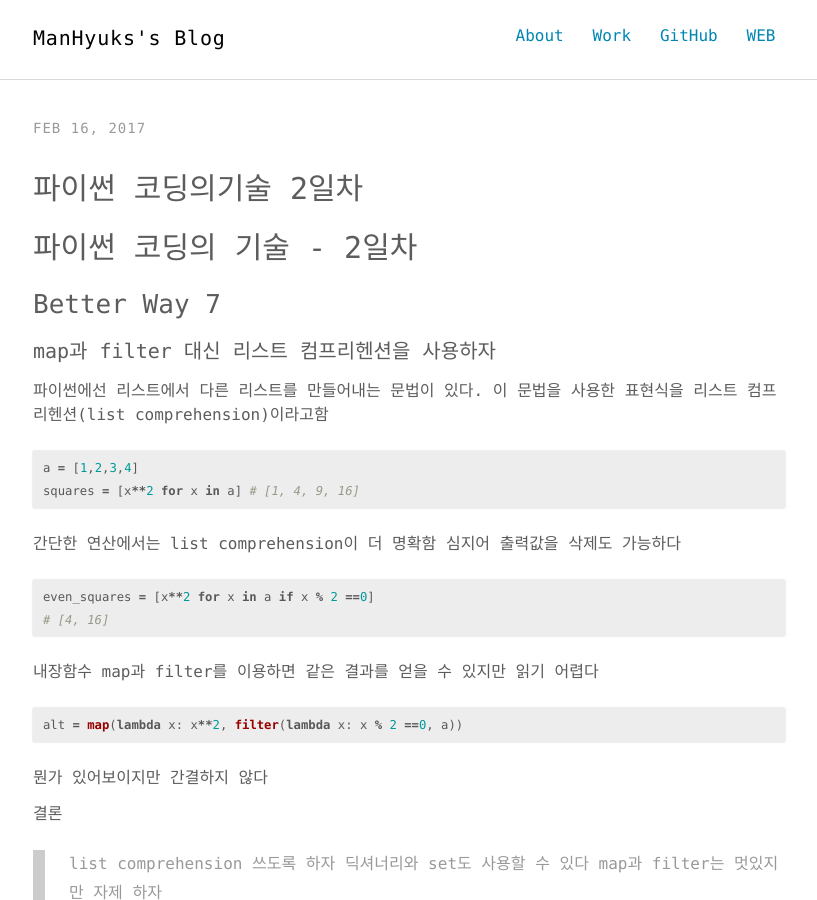
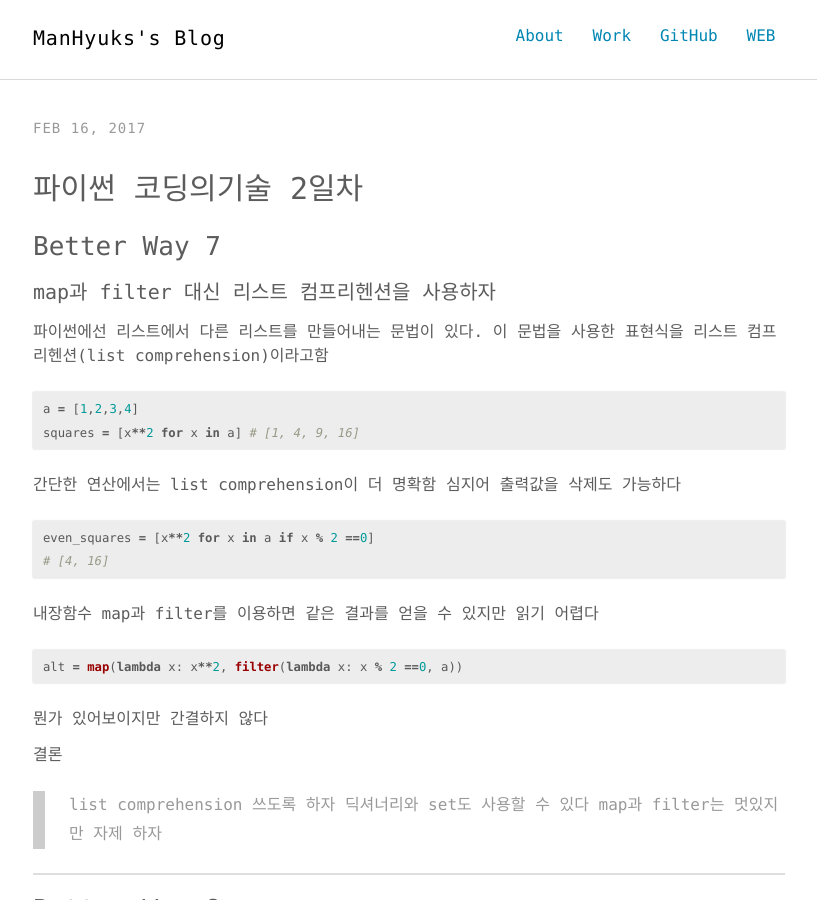
Before and after one commit to ManHyuk/ManHyuk.github.io, a Jekyll site: the page built from _posts/2017-02-16-python-coding-skill-2.md, in a window 1280 px wide and 900 px high. Shown: the whole window, without its empty margins (231-1048 px from the left). Built offline with Jekyll 4.4.1, drawn with Linux system fonts in a browser that asks for light colours.

Commit message:
edit contents

```diff
--- a/_posts/2017-02-16-python-coding-skill-2.md
+++ b/_posts/2017-02-16-python-coding-skill-2.md
@@ -7,8 +7,6 @@ keywords: ""
 ---
 
 
-파이썬 코딩의 기술 - 2일차
-===
 
 ## Better Way 7
 #### map과 filter 대신 리스트 컴프리헨션을 사용하자
```
Also changed, not shown: _posts/2017-02-15-python-coding-skill-1.md (+0 -2 lines).
